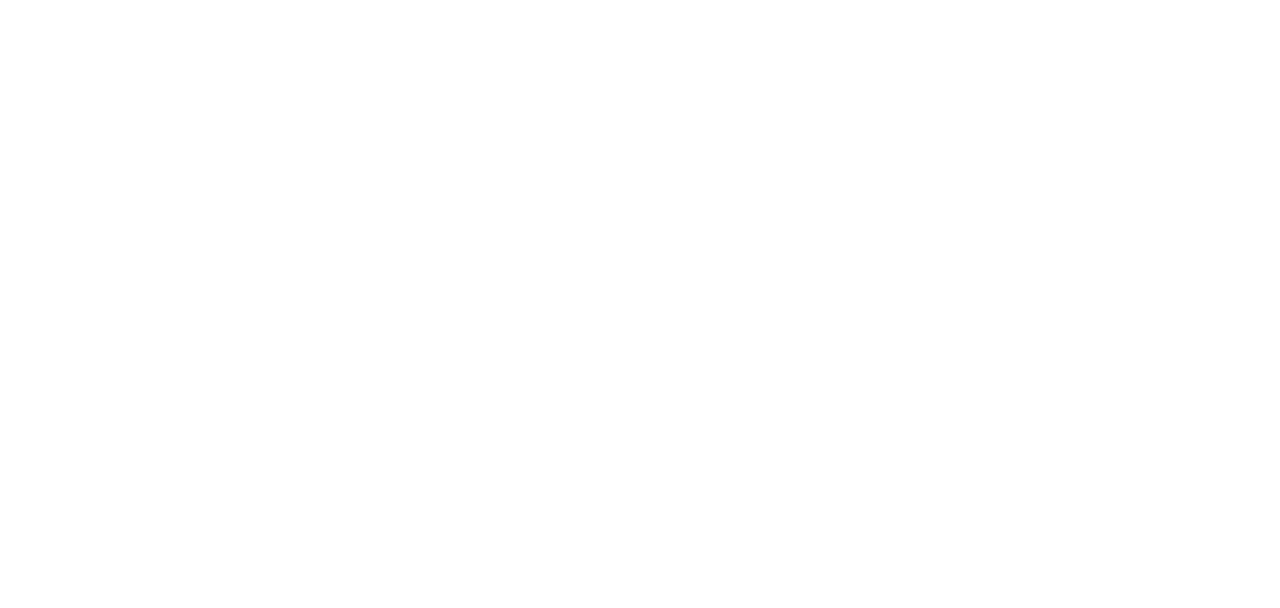
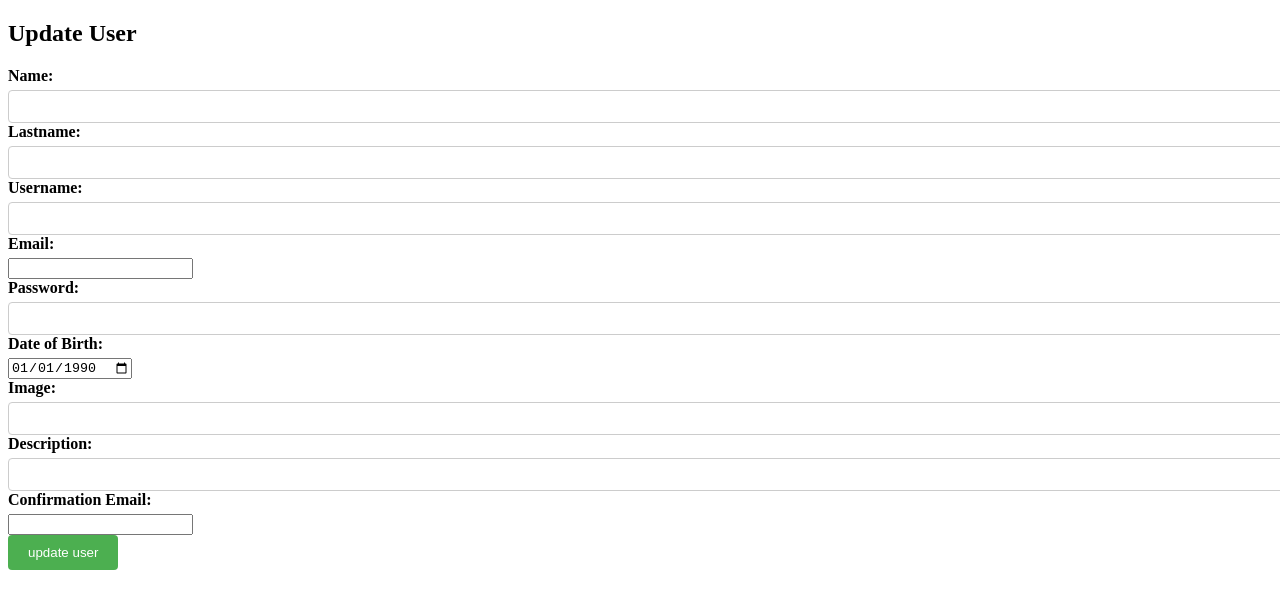
Before and after one commit to cane122/Web-projekat-fax, a Vue app in the folder vue/goodReadsClone/: page /update-user in a window 1280 px wide. Before the commit this address had no page. Shown: the top 608 px of the page. Built offline with nearby package versions, Linux system fonts and the light colour scheme; no server answers.

Commit message:
pushujem alekovo i ovo moje sto pravim

```diff
--- a/vue/goodReadsClone/src/router/index.js
+++ b/vue/goodReadsClone/src/router/index.js
@@ -12,6 +12,7 @@
 import GenresView from '../views/GenresView.vue'
 import ShelvesView from '../views/Shelves.vue'
 import UserDetailsView from '../views/UserDetailsView.vue'
+import UpdateUserView from '../views/UpdateUserView.vue'
 
 const routes = [
   {
@@ -78,6 +79,11 @@
     path: '/user-details',
     name: 'user-details',
     component: UserDetailsView
+  },
+  {
+    path: '/update-user',
+    name: 'update-user',
+    component: UpdateUserView
   }
 ]
 
--- a/vue/goodReadsClone/src/views/Shelves.vue
+++ b/vue/goodReadsClone/src/views/Shelves.vue
@@ -9,7 +9,7 @@
           <button @click="deleteBook(shelf, book)">Delete</button>
         </li>
       </ul>
-      <input type="text" v-model="newBook" placeholder="Enter a new book title">
+      <input type="text" v-model="newBook" placeholder="Enter id of book to add to shelf">
       <button @click="addBook(shelf)">Add Book</button>
     </div>
     <input type="text" v-model="shelfName" placeholder="Enter a new shelf name">
@@ -26,7 +26,6 @@
   data() {
     return {
       shelves: [],
-      newBook: '',
     };
   },
 
@@ -50,15 +49,16 @@
       }
     },
     addBook(shelf) {
-      if (this.newBook) {
-        const newId = Math.max(...shelf.books.map(b => b.id)) + 1;
-        const newBook = {
-          id: newId,
-          title: this.newBook,
-        };
-        shelf.books.push(newBook);
-        this.newBook = '';
-      }
+      axios.put(`http://localhost:9090/shelves/${shelf.id}/putBook/${this.newBook}`, { withCredentials: true })
+          .then(response => {
+            // Handle successful response
+            console.log("Book added to shelf:", response.data);
+            shelf.books.push(response.data);
+          })
+          .catch(error => {
+            console.error("Error adding book to shelf:", error);
+            // Handle error case
+          });
     },
     addShelf() {
       axios.post('http://localhost:9090/reader/shelves/add', {"name":this.shelfName} ,{ withCredentials: true })
--- /dev/null
+++ b/vue/goodReadsClone/src/views/UpdateUserView.vue
@@ -0,0 +1,107 @@
+<template>
+    <div>
+      <h2>Update User</h2>
+      <form @submit.prevent="editUser">
+        <div>
+        <label for="name">Name:</label>
+        <input type="text" id="name" v-model="userDTO.name" required>
+        </div>
+        <div>
+        <label for="lastname">Lastname:</label>
+        <input type="text" id="lastname" v-model="userDTO.lastname" required>
+        </div>
+        <div>
+        <label for="username">Username:</label>
+        <input type="text" id="username" v-model="userDTO.username" required>
+        </div>
+        <div>
+        <label for="email">Email:</label>
+        <input type="email" id="email" v-model="userDTO.email" required>
+        </div>
+        <div>
+        <label for="password">Password:</label>
+        <input type="text" id="password" v-model="userDTO.password" required>
+        </div>
+        <div>
+        <label for="dateBirth">Date of Birth:</label>
+        <input type="date" id="dateBirth" v-model="userDTO.dateBirth" required>
+        </div>
+        <div>
+        <label for="image">Image:</label>
+        <input type="text" id="image" v-model="userDTO.image" required>
+        </div>
+        <div>
+        <label for="description">Description:</label>
+        <input type="text" id="description" v-model="userDTO.description" required>
+        </div>
+        <div>
+        <label for="confirmationEmail">Confirmation Email:</label>
+        <input type="email" id="confirmationEmail" v-model="userDTO.confirmationEmail" required>
+        </div>
+        <button type="submit">update user</button>
+      </form>
+    </div>
+  </template>
+
+  <script>
+  import axios from 'axios';
+
+  export default {
+    data() {
+      return {
+        userDTO: {
+          name: '',
+          lastname: '',
+          username: '',
+          email: '',
+          password: '',
+          dateBirth: '1990-01-01', //default
+          image: '',
+          description: '',
+          confirmationEmail: ''
+        },
+      };
+    },
+    async created() {
+      try {
+        const userId = this.$route.query.id;
+        const response = await axios.get(`http://localhost:9090/api/users/${userId}`);
+        const user = response.data;
+        console.log("provera usera");
+        for (const prop in user) {
+          if (prop in this.userDTO) {
+            this.userDTO[prop] = user[prop];
+            console.log("emituje se" + prop + user[prop])
+            this.$emit(prop,user[prop]);
+          }
+        }
+        console.log(this.userDTO);
+      } catch (error) {
+        console.error('Error fetching user details', error);
+        // Display the error message or perform any other necessary actions
+      }
+    },
+    methods: {
+
+
+    async editUser() {
+      try {
+        const response = await axios.put('http://localhost:9090/user/update', this.userDTO,{ withCredentials: true });
+
+        if (response.status === 200) {
+          console.log('User updated!');
+          alert('User updated');
+          this.$router.push('/user-details');
+        } else {
+          console.error('Error updating the user');
+          alert('Error updating the user');
+          console.log(response.data);
+        }
+      } catch (error) {
+        console.error('Error updating the user', error);
+        alert(error);
+      }
+    },
+  },
+  }
+  </script>
--- a/vue/goodReadsClone/src/views/UserDetailsView.vue
+++ b/vue/goodReadsClone/src/views/UserDetailsView.vue
@@ -8,6 +8,7 @@
                 <p>Email: {{ user.email }}</p>
                 <p>Date of Birth: {{ user.dateBirth }}</p>
                 <p>Description: {{ user.description }}</p>
+                <router-link to="/update-user" class="btn">Update</router-link>
             </div>
             <div class="user-image">
                 <img :src="user.image" alt="User Image" />
```
